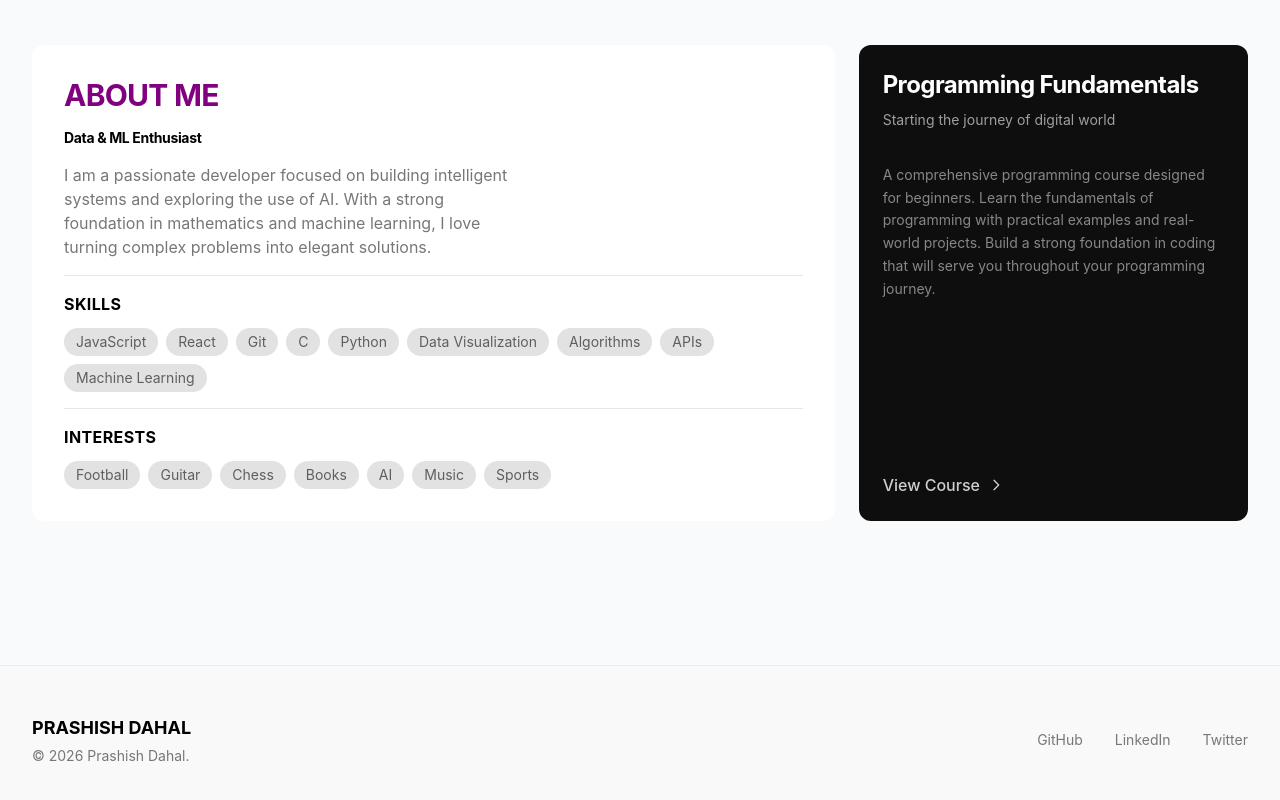
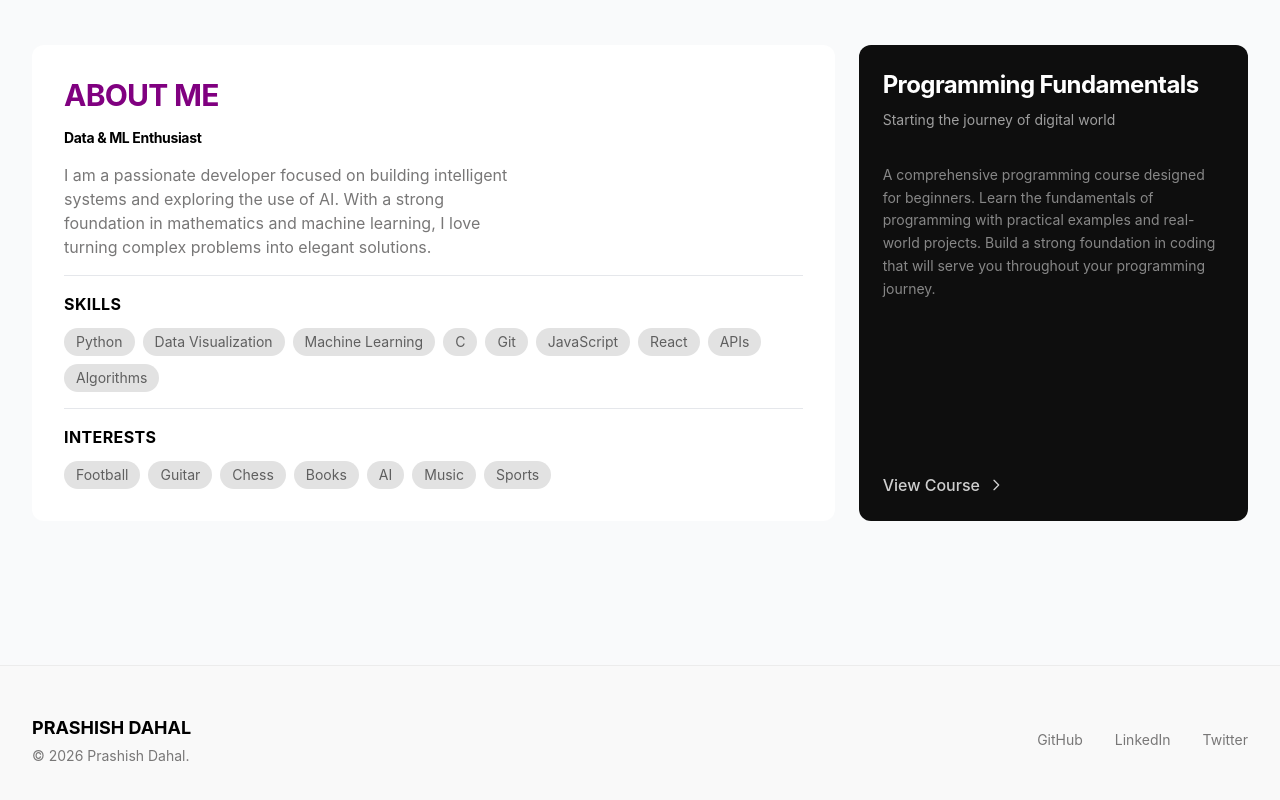
Before and after one commit to lioninthewild/portfolio, a Next.js app: page / in a window 1280 px wide. Shown: the part 791-1591 px from the top of the page. Built offline with nearby package versions, Linux system fonts and the light colour scheme.

Commit message:
feat: changes to skills order

```diff
--- a/src/components/portfolio/About.tsx
+++ b/src/components/portfolio/About.tsx
@@ -26,31 +26,32 @@ export function About() {
             </h4>
             <div className="flex flex-wrap gap-2">
               <span className="px-3 py-1 text-sm rounded-full bg-surface-container-highest text-on-surface-variant">
-                JavaScript
-              </span>
-              <span className="px-3 py-1 text-sm rounded-full bg-surface-container-highest text-on-surface-variant">
-                React
-              </span>
-              <span className="px-3 py-1 text-sm rounded-full bg-surface-container-highest text-on-surface-variant">
-                Git
-              </span>
-              <span className="px-3 py-1 text-sm rounded-full bg-surface-container-highest text-on-surface-variant">
-                C
-              </span>
-              <span className="px-3 py-1 text-sm rounded-full bg-surface-container-highest text-on-surface-variant">
                 Python
               </span>
               <span className="px-3 py-1 text-sm rounded-full bg-surface-container-highest text-on-surface-variant">
                 Data Visualization
               </span>
               <span className="px-3 py-1 text-sm rounded-full bg-surface-container-highest text-on-surface-variant">
-                Algorithms
+                Machine Learning{" "}
               </span>
+              <span className="px-3 py-1 text-sm rounded-full bg-surface-container-highest text-on-surface-variant">
+                C
+              </span>
+              <span className="px-3 py-1 text-sm rounded-full bg-surface-container-highest text-on-surface-variant">
+                Git
+              </span>
+              <span className="px-3 py-1 text-sm rounded-full bg-surface-container-highest text-on-surface-variant">
+                JavaScript{" "}
+              </span>
+              <span className="px-3 py-1 text-sm rounded-full bg-surface-container-highest text-on-surface-variant">
+                React
+              </span>
+
               <span className="px-3 py-1 text-sm rounded-full bg-surface-container-highest text-on-surface-variant">
                 APIs
               </span>
               <span className="px-3 py-1 text-sm rounded-full bg-surface-container-highest text-on-surface-variant">
-                Machine Learning
+                Algorithms
               </span>
             </div>
           </div>
@@ -107,8 +108,18 @@ export function About() {
           </div>
           <div className="flex items-center gap-2 text-white/80 font-medium mt-4">
             <span>View Course</span>
-            <svg className="w-4 h-4" fill="none" stroke="currentColor" viewBox="0 0 24 24">
-              <path strokeLinecap="round" strokeLinejoin="round" strokeWidth={2} d="M9 5l7 7-7 7" />
+            <svg
+              className="w-4 h-4"
+              fill="none"
+              stroke="currentColor"
+              viewBox="0 0 24 24"
+            >
+              <path
+                strokeLinecap="round"
+                strokeLinejoin="round"
+                strokeWidth={2}
+                d="M9 5l7 7-7 7"
+              />
             </svg>
           </div>
         </Link>
```
